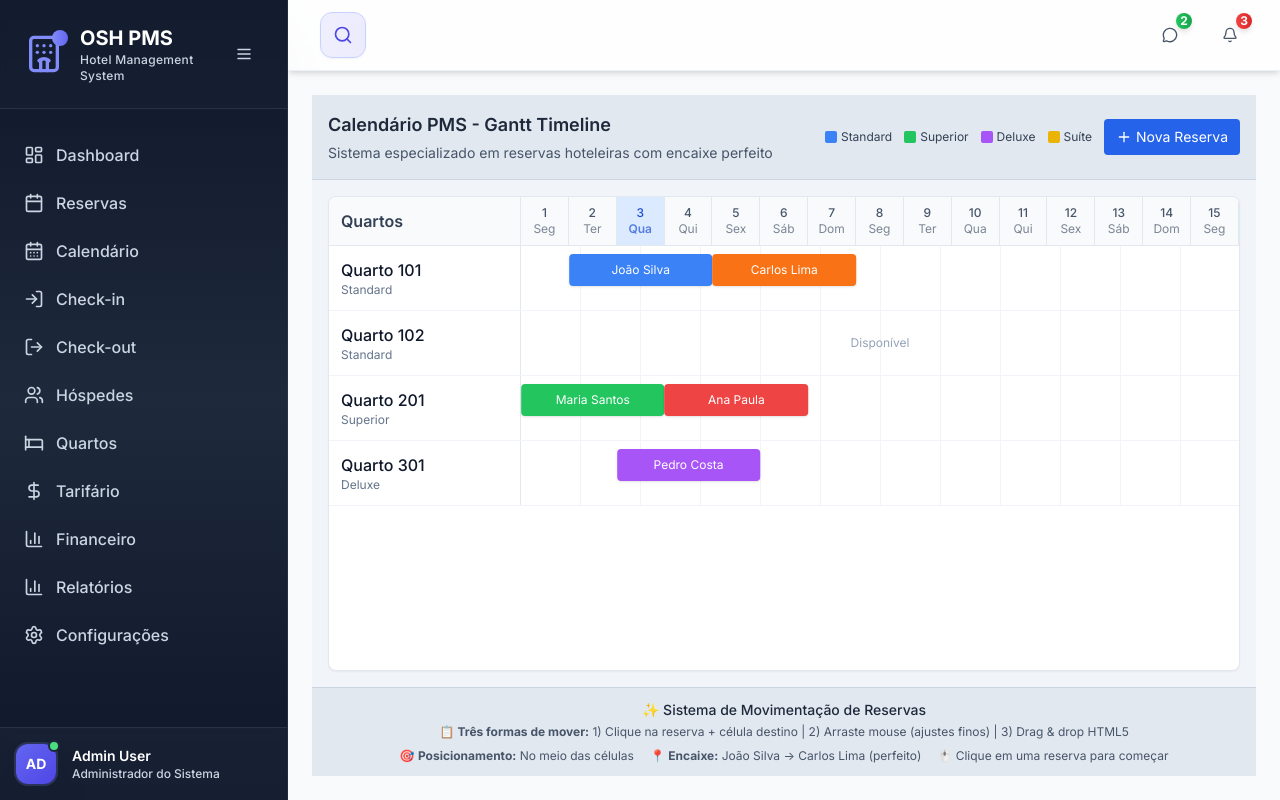
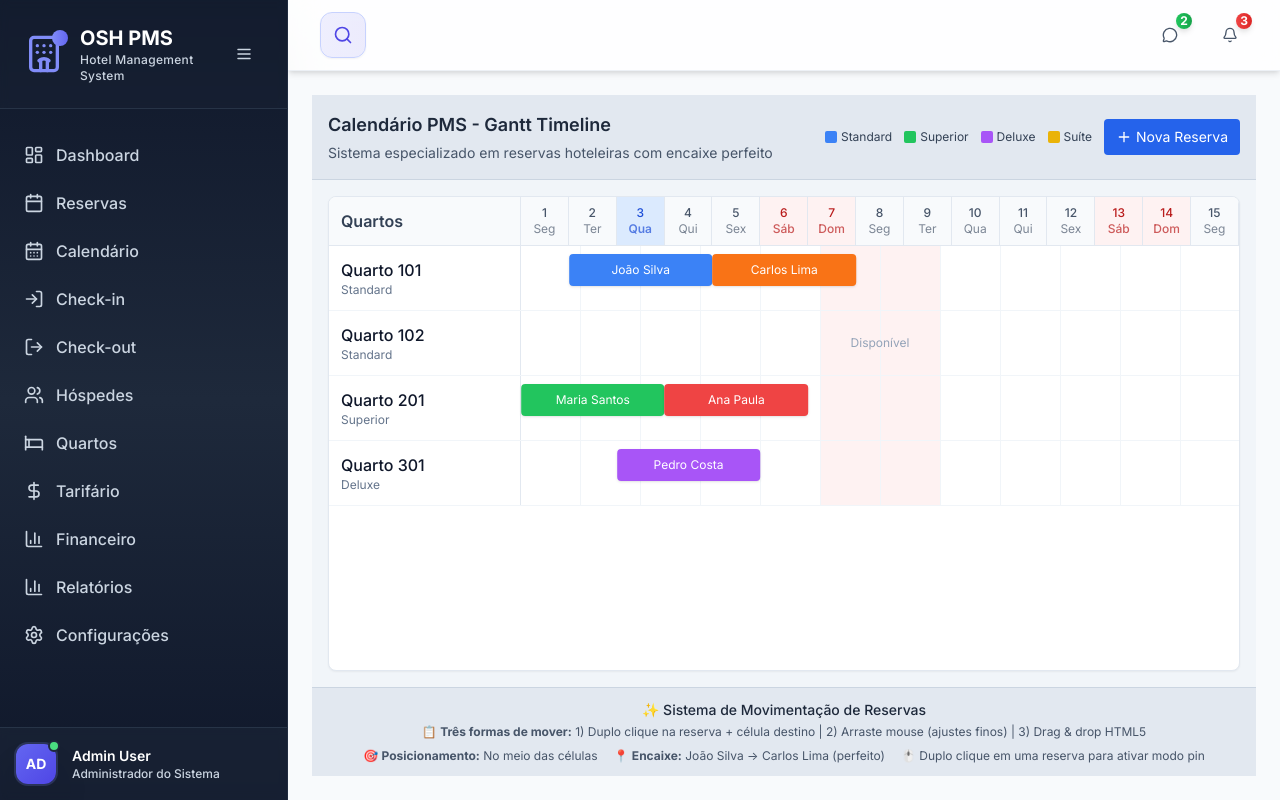
Before and after one commit to osociohoteleiro/sistema-de-hoteis, a React (Vite) app in the folder pms/: page /calendario-gantt in a window 1280 px wide. Built offline with nearby package versions, Linux system fonts and the light colour scheme.

Commit message:
Posição do card de reserva ok

```diff
--- a/pms/src/pages/CalendarioGantt.jsx
+++ b/pms/src/pages/CalendarioGantt.jsx
@@ -16,7 +16,7 @@ const CalendarioGantt = () => {
   const [tempPosition, setTempPosition] = useState(null);
   const [dragMoved, setDragMoved] = useState(false); // Para detectar se houve movimento real
 
-  // Estado das reservas (sistema: índice 0=dia1, índice 1=dia2, etc. + 0.5 no CSS)
+  // Estado das reservas (valores inteiros + CSS adiciona 0.5 para centralizar)
   const [reservas, setReservas] = useState([
     { id: 1, nome: 'João Silva', quarto: '101', inicio: 2, duracao: 3, cor: 'bg-blue-500' },
     { id: 2, nome: 'Carlos Lima', quarto: '101', inicio: 5, duracao: 3, cor: 'bg-orange-500' },
@@ -26,6 +26,25 @@ const CalendarioGantt = () => {
   ]);
 
   const quartos = ['101', '102', '201', '301'];
+
+  // Função para verificar se há sobreposição entre reservas
+  const verificarSobreposicao = (novaReserva, reservaAtual = null) => {
+    const reservasDoQuarto = reservas.filter(r =>
+      r.quarto === novaReserva.quarto &&
+      (!reservaAtual || r.id !== reservaAtual.id) // Excluir a reserva atual (para drag)
+    );
+
+    const novoInicio = novaReserva.inicio;
+    const novoFim = novaReserva.inicio + novaReserva.duracao;
+
+    return reservasDoQuarto.some(r => {
+      const inicioExistente = r.inicio;
+      const fimExistente = r.inicio + r.duracao;
+
+      // Verificar se há sobreposição
+      return (novoInicio < fimExistente && novoFim > inicioExistente);
+    });
+  };
 
   // Sistema de drag personalizado com mouse events - CORRIGIDO
   const handleMouseDown = (e, reserva) => {
@@ -69,11 +88,22 @@ const CalendarioGantt = () => {
         // Só atualizar se houve movimento real - usar mesma lógica do clique+pin
         const snapInicio = Math.round(tempPosition.inicio - 0.5) + 0.5;
 
+        // Verificar se a nova posição causaria sobreposição
+        const novaReserva = {
+          ...draggedReserva,
+          inicio: snapInicio
+        };
+
+        if (verificarSobreposicao(novaReserva, draggedReserva)) {
+          // Não mover se há conflito - mostrar feedback
+          alert(`❌ Conflito! Não é possível mover "${draggedReserva.nome}" para esta posição pois há sobreposição com outra reserva.`);
+        } else {
           setReservas(prev => prev.map(r =>
             r.id === draggedReserva.id
               ? { ...r, inicio: snapInicio }
               : r
           ));
+        }
       }
 
       // Limpar estados
@@ -107,9 +137,24 @@ const CalendarioGantt = () => {
   const handleDrop = (e, targetQuarto, targetDia) => {
     e.preventDefault();
     if (draggedReserva) {
+      // Verificar se a nova posição causaria sobreposição (targetDia é índice, converter para dia real)
+      const inicioReal = targetDia + 1;
+      const novaReserva = {
+        ...draggedReserva,
+        inicio: inicioReal,
+        quarto: targetQuarto
+      };
+
+      if (verificarSobreposicao(novaReserva, draggedReserva)) {
+        // Não mover se há conflito
+        alert(`❌ Conflito! Não é possível mover "${draggedReserva.nome}" para esta posição pois há sobreposição com outra reserva.`);
+        setDraggedReserva(null);
+        return;
+      }
+
       setReservas(prev => prev.map(r =>
         r.id === draggedReserva.id
-          ? { ...r, inicio: targetDia, quarto: targetQuarto }
+          ? { ...r, inicio: inicioReal, quarto: targetQuarto }
           : r
       ));
       setDraggedReserva(null);
@@ -119,31 +164,41 @@ const CalendarioGantt = () => {
   // Função alternativa de clique para mover reservas
   const [selectedForMove, setSelectedForMove] = useState(null);
 
-  const handleReservaClick = (reserva) => {
+  const handleReservaDoubleClick = (reserva) => {
     if (selectedForMove && selectedForMove.id === reserva.id) {
-      setSelectedForMove(null); // Deselecionar
+      setSelectedForMove(null); // Deselecionar se já estava selecionado
     } else {
       setSelectedForMove(reserva); // Selecionar para mover
     }
   };
 
+  const handleReservaClick = (reserva) => {
+    // Clique simples não faz nada agora - só duplo clique ativa o modo pin
+    // Reservado para futuras funcionalidades (ex: mostrar detalhes da reserva)
+  };
+
   const handleCellClick = (e, quarto, dia) => {
     if (selectedForMove) {
-      // Capturar posição exata do clique dentro da célula
-      const cellElement = e.currentTarget;
-      const cellRect = cellElement.getBoundingClientRect();
-      const clickX = e.clientX - cellRect.left; // Posição X dentro da célula
-      const cellWidth = cellRect.width;
+      // Modo pin: dia correto + centralizar
+      // HTML5 drag: dia + 1 = início da célula | PIN: dia + 1.5 = meio da célula
+      const inicioNoCentroDaCelula = dia + 1.5; // Para centralizar na célula clicada
 
-      // Calcular posição dentro do dia (0 a 1)
-      const posicaoNoDia = clickX / cellWidth;
+      // Verificar se a nova posição causaria sobreposição
+      const novaReserva = {
+        ...selectedForMove,
+        inicio: inicioNoCentroDaCelula,
+        quarto: quarto
+      };
 
-      // Check-in exatamente onde clicou (dia é índice do array, sistema espera valor direto)
-      const inicioExatoNoClique = dia + posicaoNoDia;
+      if (verificarSobreposicao(novaReserva, selectedForMove)) {
+        // Mostrar feedback visual de erro
+        alert(`❌ Conflito! Não é possível mover "${selectedForMove.nome}" para esta posição pois há sobreposição com outra reserva.`);
+        return;
+      }
 
       setReservas(prev => prev.map(r =>
         r.id === selectedForMove.id
-          ? { ...r, inicio: inicioExatoNoClique, quarto: quarto }
+          ? { ...r, inicio: inicioNoCentroDaCelula, quarto: quarto }
           : r
       ));
       setSelectedForMove(null);
@@ -421,15 +476,24 @@ const CalendarioGantt = () => {
               </div>
               <div className="flex-1 flex">
                 {Array.from({ length: 15 }, (_, i) => {
-                  const date = new Date('2025-09-01');
-                  date.setDate(date.getDate() + i);
-                  const isToday = i === 2; // 03/09
+                  // Usar data real de hoje como referência
+                  const today = new Date();
+                  const startDate = new Date(today);
+                  startDate.setDate(today.getDate() - 2); // Começar 2 dias antes de hoje
+
+                  const date = new Date(startDate);
+                  date.setDate(startDate.getDate() + i);
+                  const isToday = i === 2; // Hoje no centro do calendário
+                  const dayOfWeek = date.getDay(); // 0 = Domingo, 6 = Sábado
+                  const isWeekend = dayOfWeek === 0 || dayOfWeek === 6;
 
                   return (
                     <div
                       key={i}
                       className={`flex-1 p-2 text-center text-xs border-r border-slate-200 relative ${
-                        isToday ? 'bg-blue-100 font-semibold text-blue-700' : 'text-slate-600'
+                        isToday ? 'bg-blue-100 font-semibold text-blue-700' :
+                        isWeekend ? 'bg-red-50 text-red-700 font-medium' :
+                        'text-slate-600'
                       }`}
                     >
                       <div className="font-medium">{date.getDate()}</div>
@@ -463,12 +527,27 @@ const CalendarioGantt = () => {
 
                     {/* Área do timeline com grid */}
                     <div className="flex-1 relative">
-                      {/* Grid de células (15 dias) - agora clicável */}
+                      {/* Grid de células (15 dias) - agora clicável com destaque de fins de semana */}
                       <div className="absolute inset-0 flex">
-                        {Array.from({ length: 15 }, (_, i) => (
+                        {Array.from({ length: 15 }, (_, i) => {
+                          // Usar mesma lógica de data do header
+                          const today = new Date();
+                          const startDate = new Date(today);
+                          startDate.setDate(today.getDate() - 2); // Começar 2 dias antes de hoje
+
+                          const date = new Date(startDate);
+                          date.setDate(startDate.getDate() + i);
+                          const dayOfWeek = date.getDay(); // 0 = Domingo, 6 = Sábado
+                          const isWeekend = dayOfWeek === 0 || dayOfWeek === 6;
+
+                          return (
                             <div
                               key={i}
-                            className="flex-1 border-r border-slate-100 relative hover:bg-blue-50 cursor-pointer transition-colors"
+                              className={`flex-1 border-r border-slate-100 relative cursor-pointer transition-colors ${
+                                isWeekend
+                                  ? 'bg-red-50 hover:bg-red-100'
+                                  : 'hover:bg-blue-50'
+                              }`}
                               style={{ minWidth: '60px' }}
                               onClick={(e) => handleCellClick(e, quartoId, i)}
                               onDragOver={handleDragOver}
@@ -485,7 +564,8 @@ const CalendarioGantt = () => {
                               </div>
                             )}
                           </div>
-                        ))}
+                          );
+                        })}
                       </div>
 
                       {/* Reservas dinâmicas com drag personalizado */}
@@ -508,15 +588,20 @@ const CalendarioGantt = () => {
                               transform: 'translateX(-50%)',
                               transition: isDragging && draggedReserva?.id === reserva.id ? 'none' : 'all 0.2s ease'
                             }}
-                            title={`${reserva.nome} - ${reserva.duracao} dias - Arraste para mover com precisão`}
+                            title={`${reserva.nome} - ${reserva.duracao} dias - Arraste para mover | Duplo clique para modo pin`}
                             onMouseDown={(e) => handleMouseDown(e, reserva)}
                             onDragStart={(e) => handleDragStart(e, reserva)}
                             onClick={(e) => {
                               e.stopPropagation();
-                              // Só processar clique se não houve drag
+                              // Clique simples não faz nada - só duplo clique ativa modo pin
                               if (!dragMoved) {
                                 handleReservaClick(reserva);
                               }
+                            }}
+                            onDoubleClick={(e) => {
+                              e.stopPropagation();
+                              // Duplo clique ativa/desativa modo de movimentação
+                              handleReservaDoubleClick(reserva);
                             }}
                             draggable={true} // Manter HTML5 drag como backup
                           >
@@ -555,7 +640,7 @@ const CalendarioGantt = () => {
             ✨ Sistema de Movimentação de Reservas
           </div>
           <div className="text-xs text-slate-600 mb-2">
-            📋 <strong>Três formas de mover:</strong> 1) Clique na reserva + célula destino | 2) Arraste mouse (ajustes finos) | 3) Drag & drop HTML5
+            📋 <strong>Três formas de mover:</strong> 1) Duplo clique na reserva + célula destino | 2) Arraste mouse (ajustes finos) | 3) Drag & drop HTML5
           </div>
           <div className="flex justify-center space-x-4 text-xs">
             <div className="text-slate-600">
@@ -570,7 +655,7 @@ const CalendarioGantt = () => {
                   📌 "{selectedForMove.nome}" selecionado - Clique em uma célula
                 </span>
               ) : (
-                "🖱️ Clique em uma reserva para começar"
+                "🖱️ Duplo clique em uma reserva para ativar modo pin"
               )}
             </div>
           </div>
```
Lines whose indentation alone changed are shown as unchanged.
